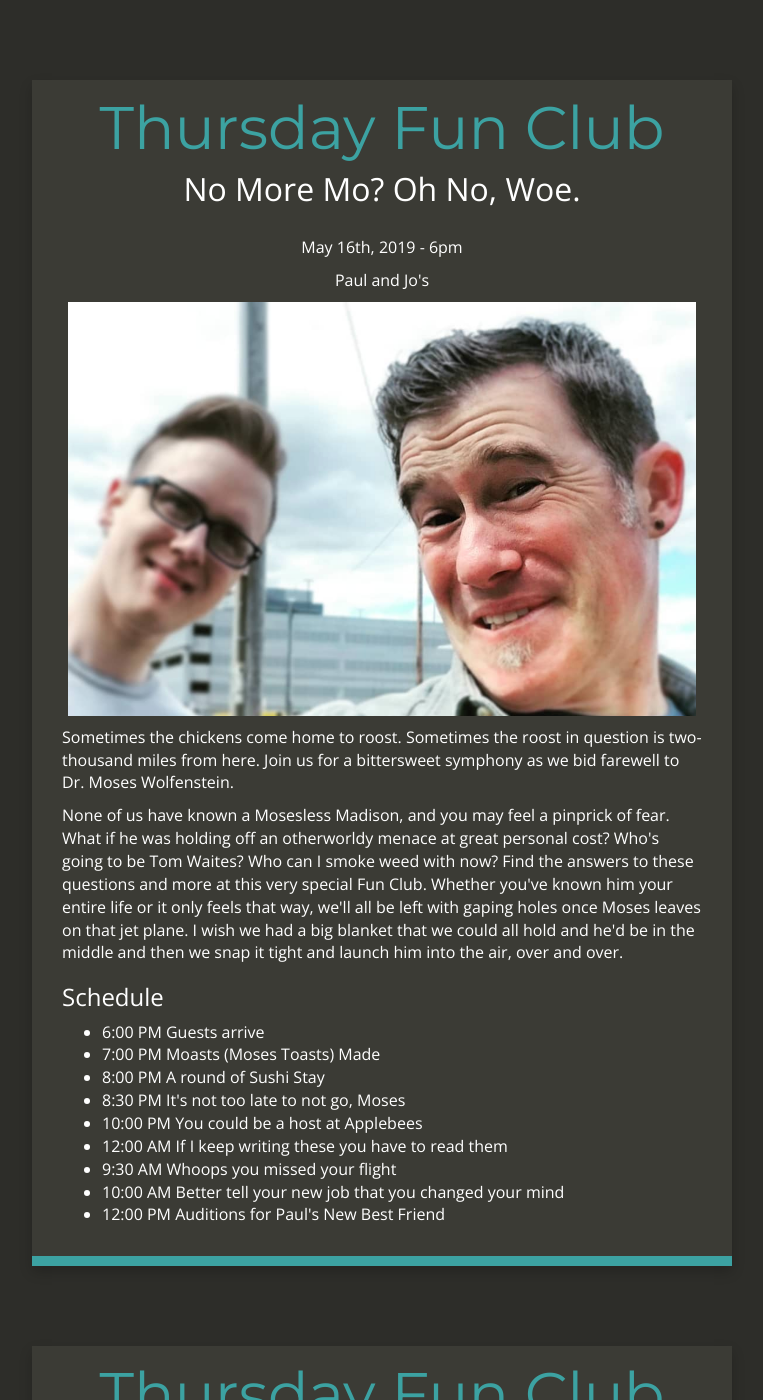
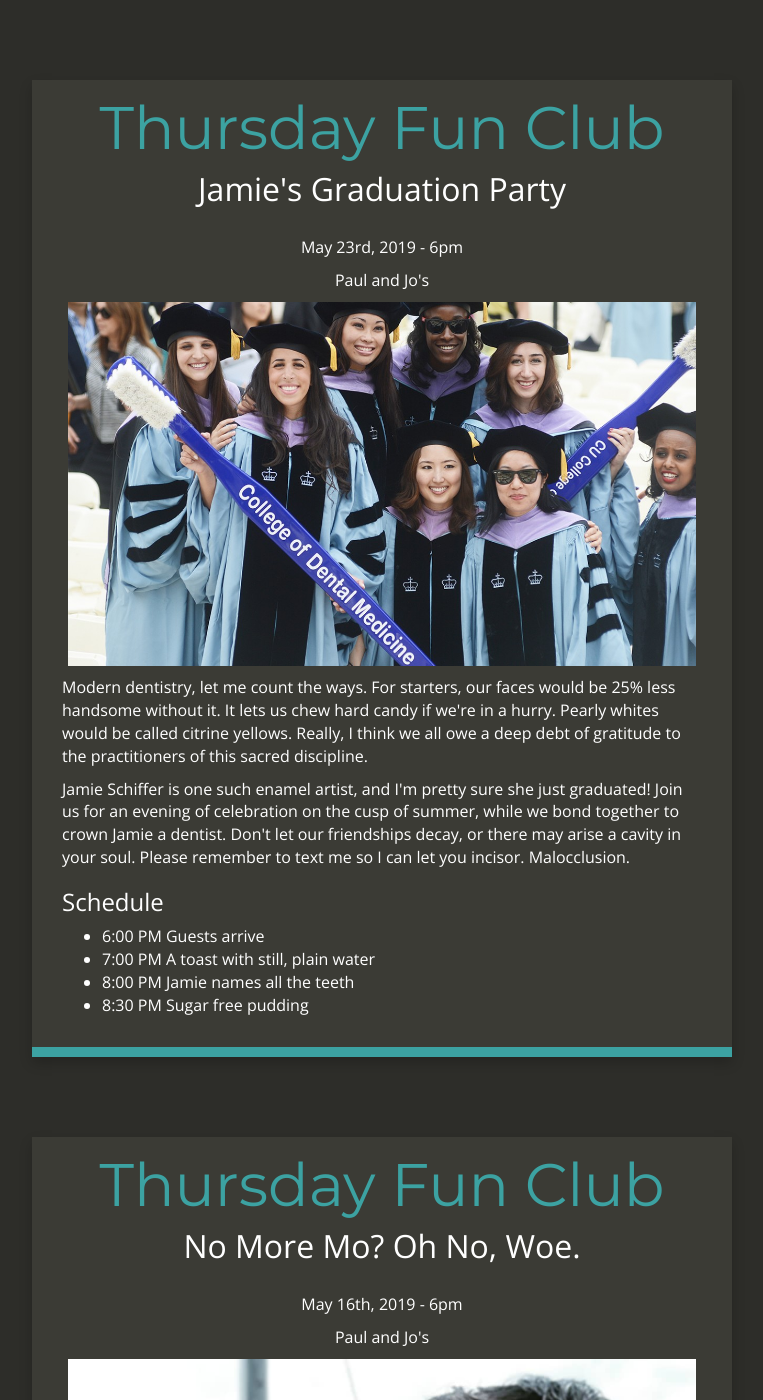
Before and after one commit to paulberb/paulberb.github.io, a Jekyll site: the page built from index.html, in a window 1280 px wide and 1400 px high. Shown: the whole window, without its empty margins (258-1021 px from the left). Built offline with Jekyll 4.4.1, drawn with Linux system fonts in a browser that asks for light colours; nearby versions of some CDN libraries.

Commit message:
updated weekly event

```diff
--- a/index.html
+++ b/index.html
@@ -1,6 +1,32 @@
 ---
 layout: default
 ---
+<div class="container-fluid index">
+    <div class="row">
+        <div class="col-md-12 main content-panel">
+            <h1 class="header author-header" itemprop="headline">Thursday Fun Club</h1>
+            <h2 class="header">Jamie's Graduation Party </h2>
+            <div class="author-text">
+                <p>May 23rd, 2019 - 6pm</p>
+                <p>Paul and Jo's
+                </p>
+                <p><img src="/images/dent.jpg" width="98%" /></p>
+            </div>
+                <p>
+                Modern dentistry, let me count the ways. For starters, our faces would be 25% less handsome without it. It lets us chew hard candy if we're in a hurry. Pearly whites would be called citrine yellows. Really, I think we all owe a deep debt of gratitude to the practitioners of this sacred discipline.
+                </p>
+                <p>
+                Jamie Schiffer is one such enamel artist, and I'm pretty sure she just graduated! Join us for an evening of celebration on the cusp of summer, while we bond together to crown Jamie a dentist. Don't let our friendships decay, or there may arise a cavity in your soul. Please remember to text me so I can let you incisor. Malocclusion.
+                <h3>Schedule</h3>
+                <ul>
+                    <li>6:00 PM Guests arrive</li>
+                    <li>7:00 PM A toast with still, plain water</li>
+                    <li>8:00 PM Jamie names all the teeth
+                    <li>8:30 PM Sugar free pudding</li>
+               </ul>
+          </div>
+    </div>
+</div>
 <div class="container-fluid index">
     <div class="row">
         <div class="col-md-12 main content-panel">
```
Also changed, not shown: images/dent.jpg (added).
